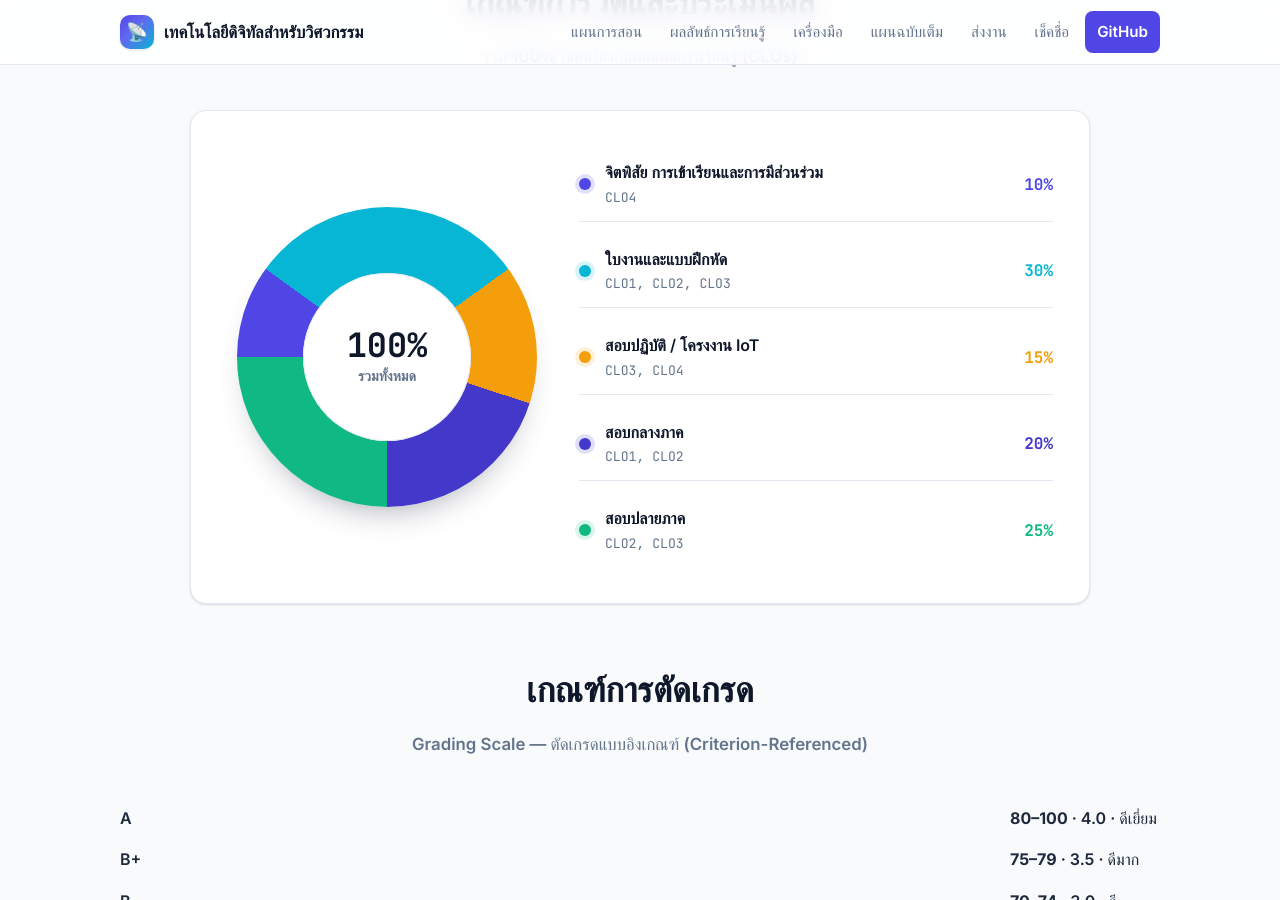
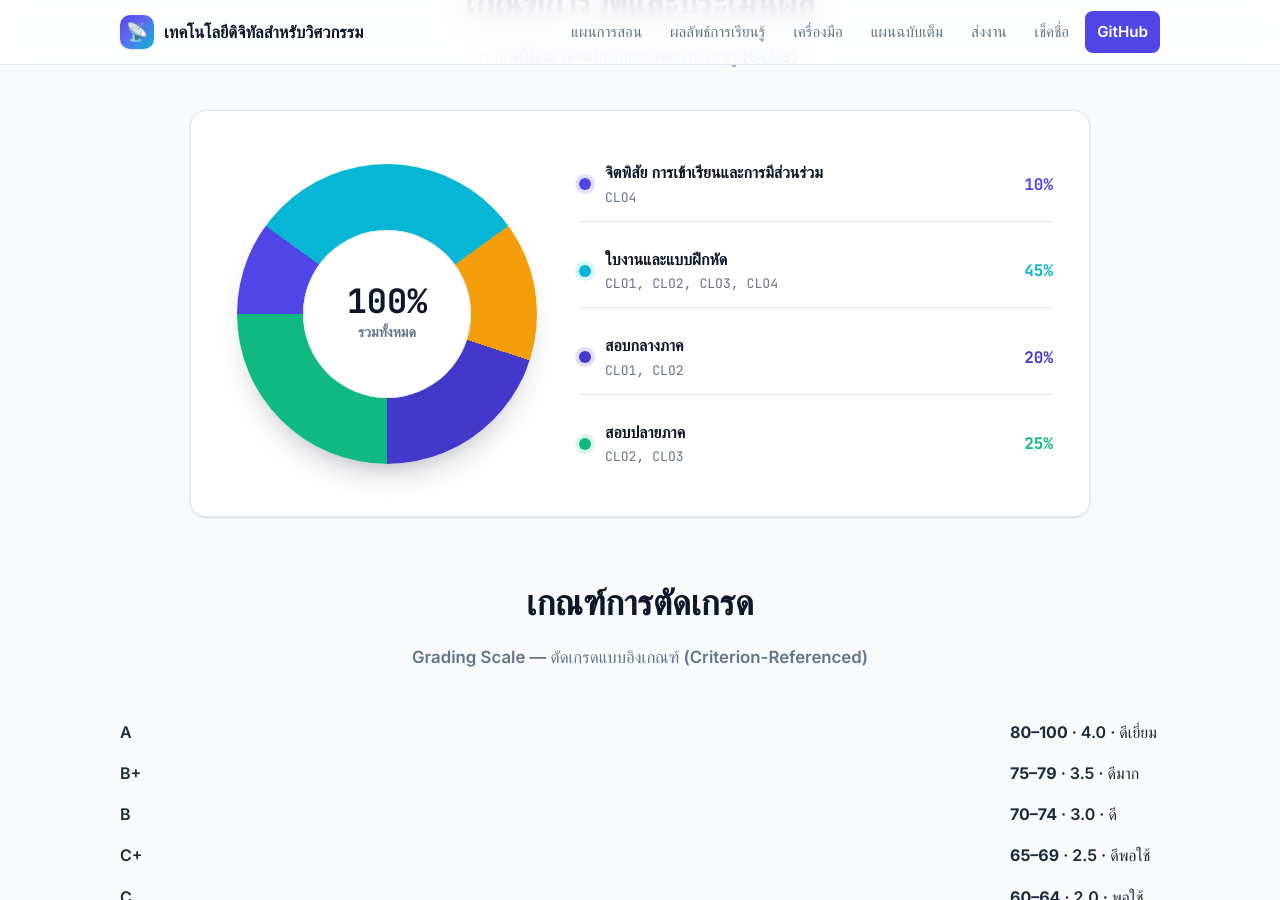
Before and after one commit to alfaXphoori/TechEngineering, a Jekyll site: the page built from index.html, in a window 1280 px wide and 900 px high, scrolled down 3432 px. Built offline with Jekyll 4.4.1, drawn with Linux system fonts in a browser that asks for light colours; some web fonts are replaced.

Commit message:
Sync assessment: remove project, update worksheets 30%→45% in index.html and README

```diff
--- a/index.html
+++ b/index.html
@@ -135,17 +135,9 @@ title: หน้าแรก
           <span class="assess__dot" aria-hidden="true"></span>
           <div class="assess__detail">
             <span class="assess__name">ใบงานและแบบฝึกหัด</span>
-            <span class="assess__clo">CLO1, CLO2, CLO3</span>
+            <span class="assess__clo">CLO1, CLO2, CLO3, CLO4</span>
           </div>
-          <span class="assess__pct">30%</span>
-        </li>
-        <li class="assess__item assess__item--practical">
-          <span class="assess__dot" aria-hidden="true"></span>
-          <div class="assess__detail">
-            <span class="assess__name">สอบปฏิบัติ / โครงงาน IoT</span>
-            <span class="assess__clo">CLO3, CLO4</span>
-          </div>
-          <span class="assess__pct">15%</span>
+          <span class="assess__pct">45%</span>
         </li>
         <li class="assess__item assess__item--midterm">
           <span class="assess__dot" aria-hidden="true"></span>
```
Also changed, not shown: README.md.
